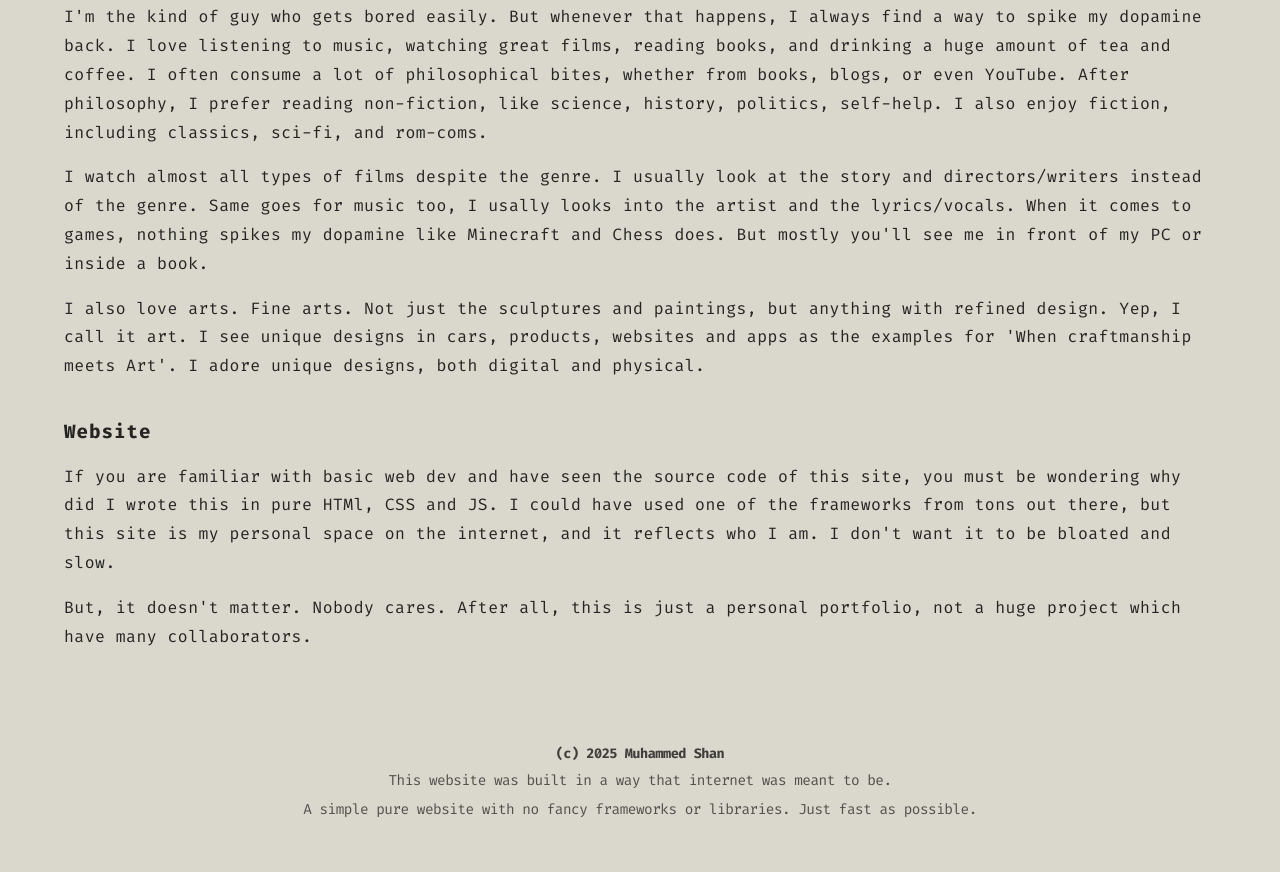
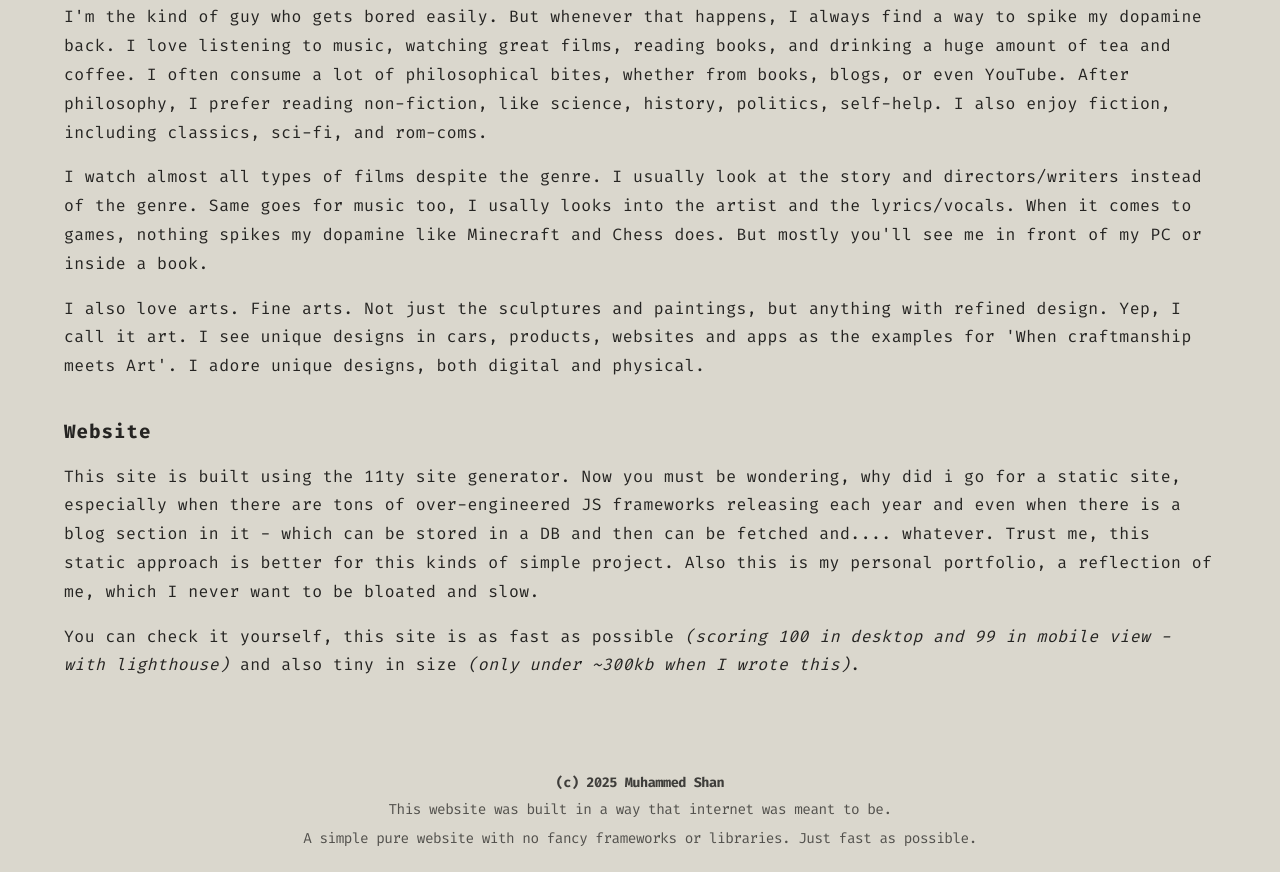
Before and after one commit to shaaanuu/portfolio, an Eleventy site: page src/about.md in a window 1280 px wide. Shown: the part 640-1512 px from the top of the page. Before the commit the page ends 1483 px from the top, so only its background shows below. Built offline with nearby package versions, Linux system fonts and the light colour scheme; Eleventy itself is replaced by a stand-in of ours; files that its build step writes are made by us from their sources.

Commit message:
update: about-website

```diff
--- a/src/about.md
+++ b/src/about.md
@@ -60,15 +60,18 @@ permalink: /about.html
   <div class="content-section">
     <h3>Website</h3>
     <p>
-      If you are familiar with basic web dev and have seen the source code of
-      this site, you must be wondering why did I wrote this in pure HTMl, CSS
-      and JS. I could have used one of the frameworks from tons out there, but
-      this site is my personal space on the internet, and it reflects who I am.
-      I don't want it to be bloated and slow.
+      This site is built using the 11ty site generator. Now you must be
+      wondering, why did i go for a static site, especially when there are tons
+      of over-engineered JS frameworks releasing each year and even when there
+      is a blog section in it - which can be stored in a DB and then can be
+      fetched and.... whatever. Trust me, this static approach is better for
+      this kinds of simple project. Also this is my personal portfolio, a
+      reflection of me, which I never want to be bloated and slow.
     </p>
     <p>
-      But, it doesn't matter. Nobody cares. After all, this is just a personal
-      portfolio, not a huge project which have many collaborators.
+      You can check it yourself, this site is as fast as possible
+      <em>(scoring 100 in desktop and 99 in mobile view - with lighthouse)</em>
+      and also tiny in size <em>(only under ~300kb when I wrote this)</em>.
     </p>
   </div>
 </div>
```
